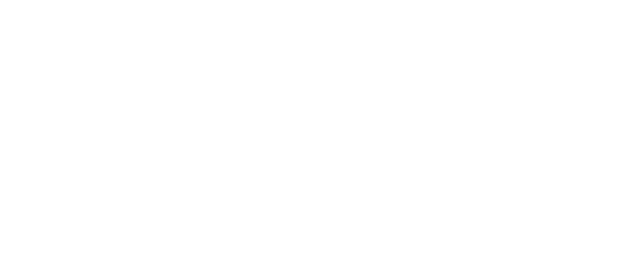
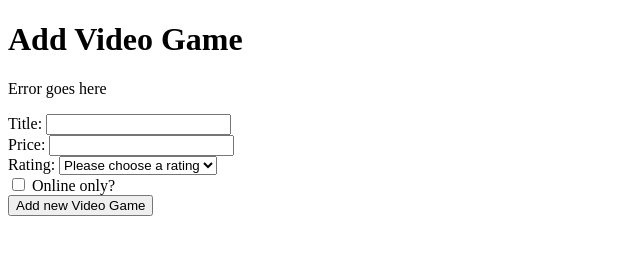
Before and after one commit to GideonDawson/Spring-2021-CPW-203---Form-w-Custom-Class, a plain HTML site: page index.html in a window 1280 px wide. Shown: the whole page, without its empty margins (0-640 px from the left). Drawn offline with Linux system fonts and the light colour scheme.

Commit message:
Added basic layout in HTML

```diff
--- a/index.html
+++ b/index.html
@@ -7,6 +7,38 @@
     <title>Add Product Form</title>
 </head>
 <body>
+    <h1>Add Video Game</h1>
+    <div id="validation-summary">
+        <p>Error goes here</p>
+    </div>
 
+    <form>
+        <label for="title">Title: </label>
+        <input id="title" input="text">
+
+        <br>
+
+        <label for="price">Price: </label>
+        <input id="price" type="text">
+
+        <br>
+
+        <label for="rating">Rating: </label>
+        <select id="rating">
+            <option>Please choose a rating</option>
+            <option>E</option>
+            <option>T</option>
+            <option>M</option>
+        </select>
+        <br>
+
+        <input type="checkbox" id="online">
+        <label for="online">Online only?</label>
+
+        <br>
+
+        <input type="button" value="Add new Video Game">
+
+    </form>
 </body>
 </html>
```
